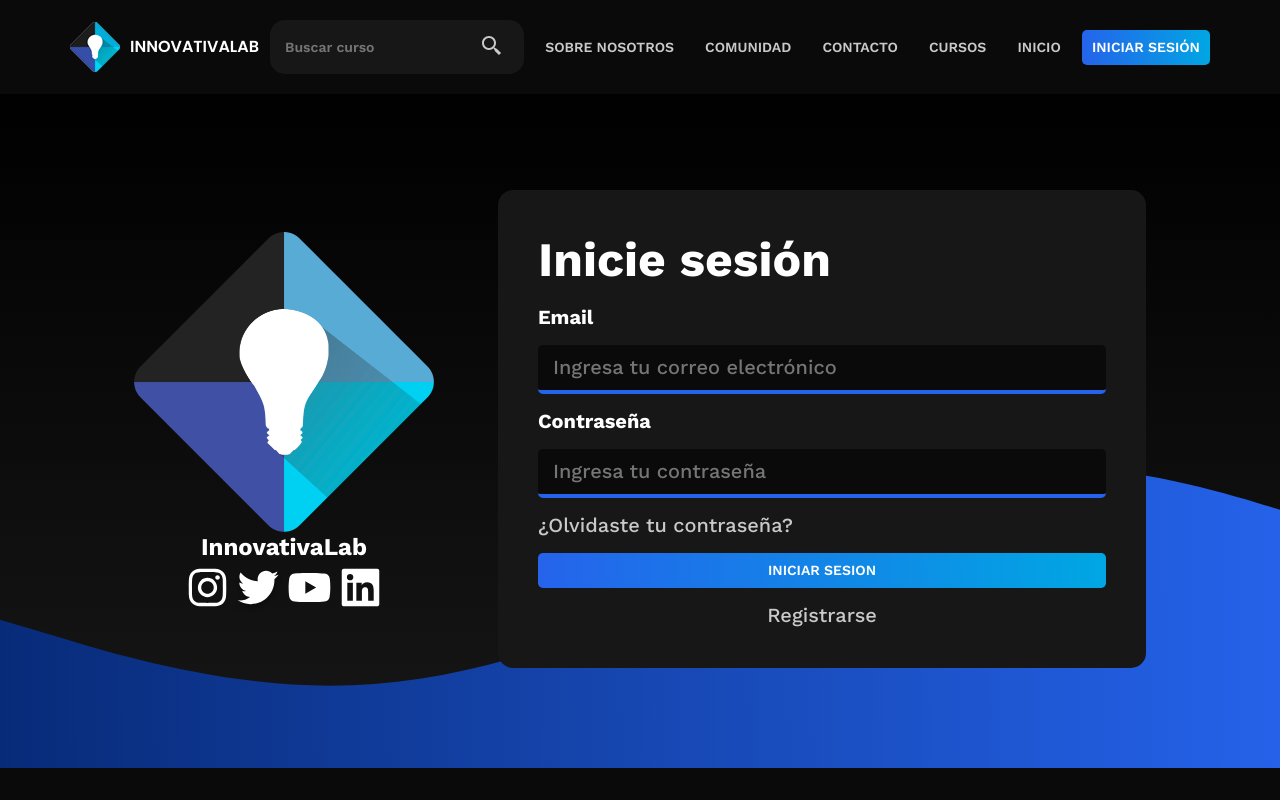
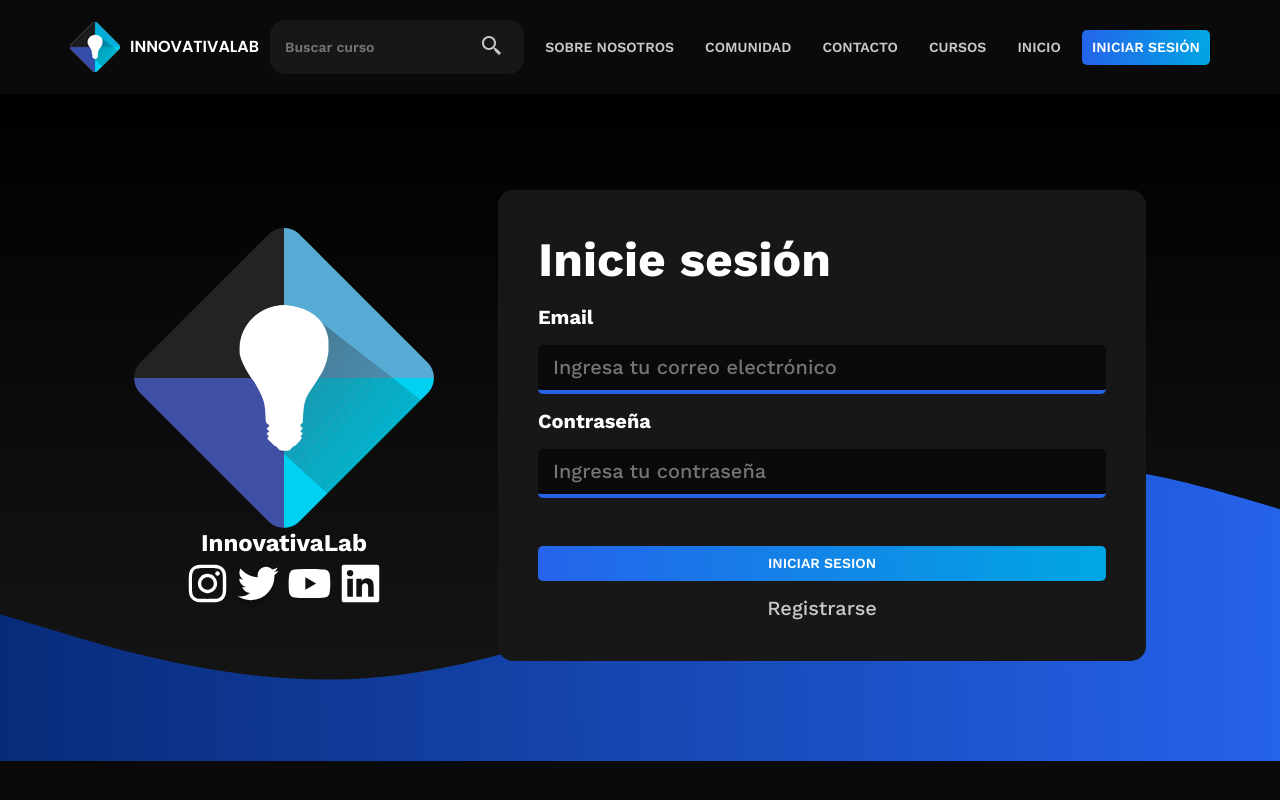
Before and after one commit to InnovativaLab/Pagina-web, a React (Vite) app in the folder PaginaWeb-React/: page /login in a window 1280 px wide. Shown: the top 800 px of the page. Built offline with nearby package versions, Linux system fonts and the light colour scheme; the HTML template or start-up script is replaced by a standard one.

Commit message:
Remove recover pws

```diff
--- a/PaginaWeb-React/src/pages/Login.tsx
+++ b/PaginaWeb-React/src/pages/Login.tsx
@@ -60,9 +60,10 @@ function Login () {
           <TextBox placeholder='Ingresa tu correo electrónico' textType='email' getData={(value: any) => setEmail(value)} />
           <Subtitle msg='Contraseña' />
           <TextBox placeholder='Ingresa tu contraseña' textType='password' getData={(value: any) => setPws(value)} />
-          <Link className='secondaryButton' to='/recoverpws'>
+          {/*<Link className='secondaryButton' to='/recoverpws'>
             ¿Olvidaste tu contraseña?
-          </Link>
+          </Link>*/}
+          <br/>
           <ItemMenu
             text='Iniciar Sesion'
             background
```
